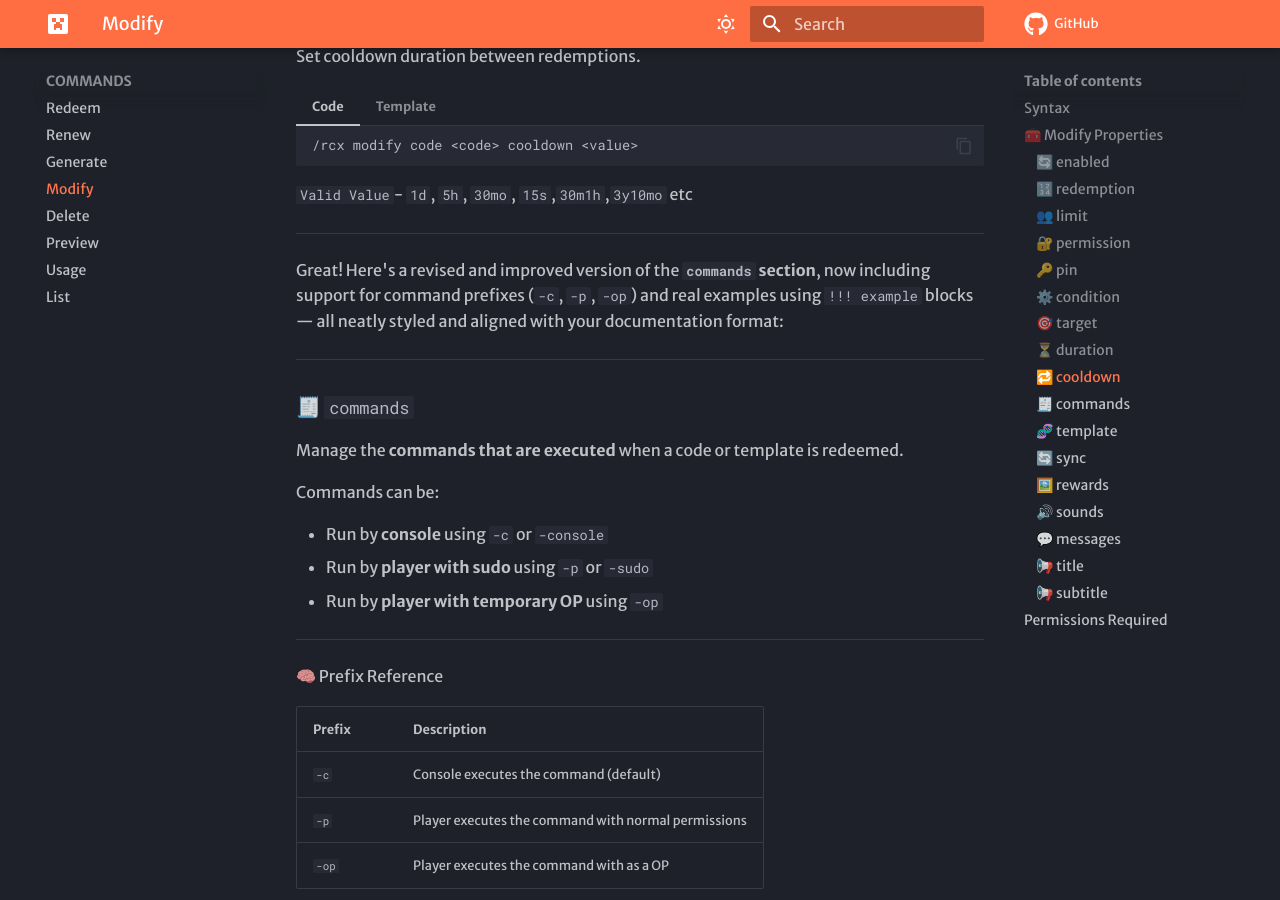
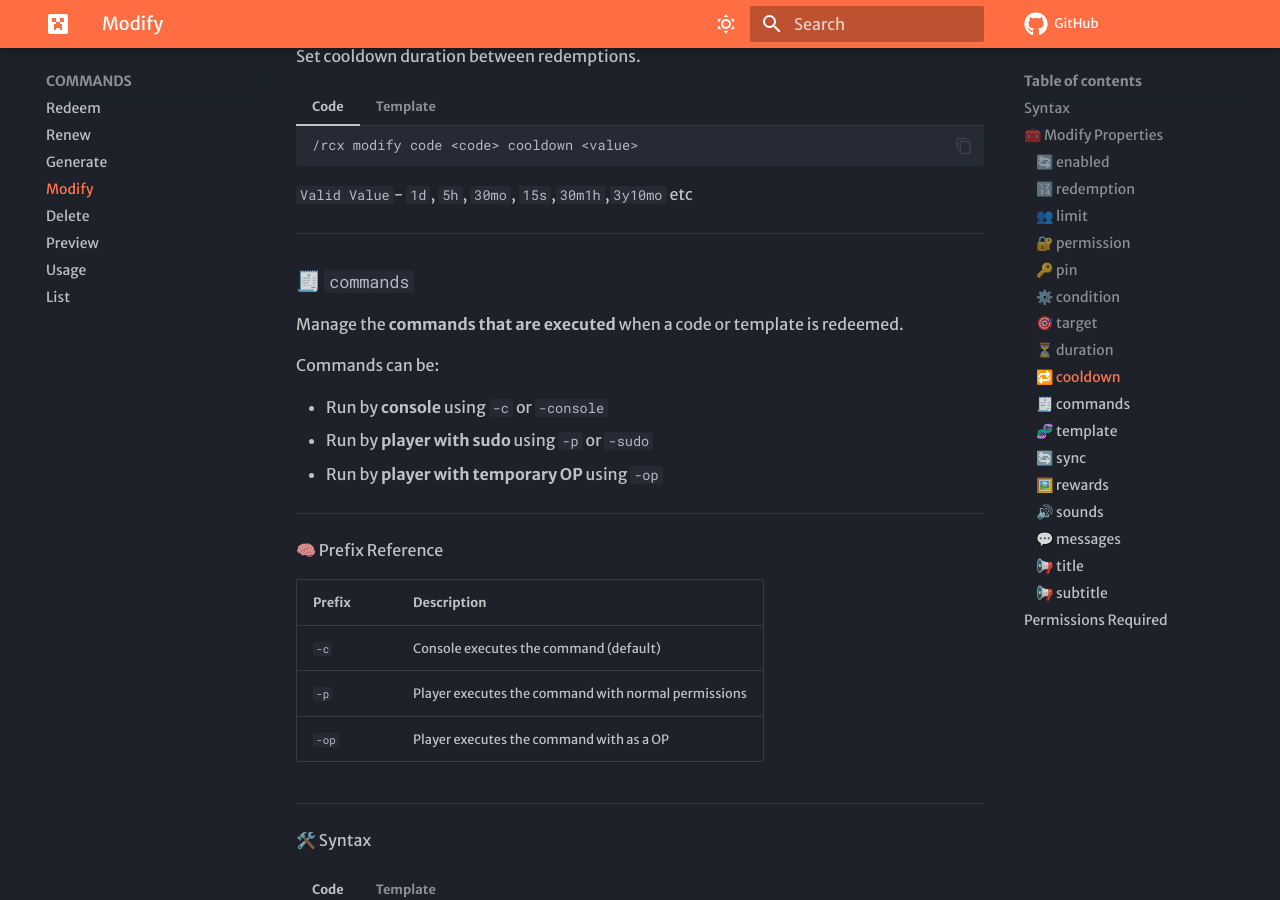
Before and after one commit to ItzYashvardhan/RedeemCodeX-Docs, an MkDocs documentation site: the page built from docs/commands/rcx-modify.md, in a window 1280 px wide and 900 px high, scrolled down 3947 px. Built offline with MkDocs 1.6.1 and Material for MkDocs 9.7.7, drawn with Linux system fonts in a browser that asks for light colours; comment, search, counter and statistics services are not loaded; the version menu is left out.

Commit message:
something...

````diff
--- a/docs/commands/rcx-modify.md
+++ b/docs/commands/rcx-modify.md
@@ -220,10 +220,6 @@ Set cooldown duration between redemptions.
     ```
 
 `Valid Value`- `1d`, `5h`, `30mo`, `15s`,`30m1h`,`3y10mo` etc
-
----
-
-Great! Here's a revised and improved version of the **`commands` section**, now including support for command prefixes (`-c`, `-p`, `-op`) and real examples using `!!! example` blocks — all neatly styled and aligned with your documentation format:
 
 ---
 
````
